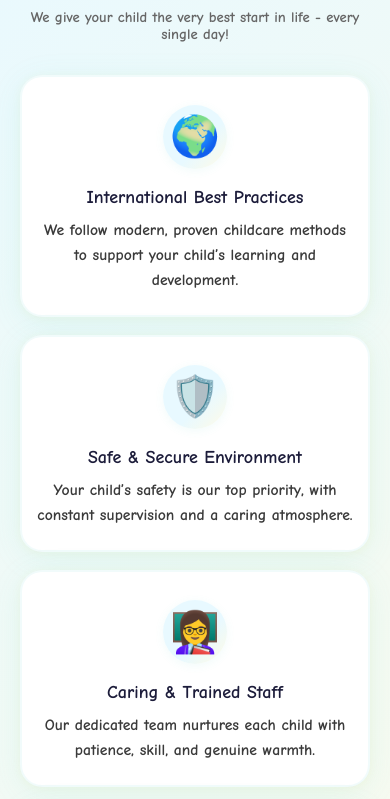
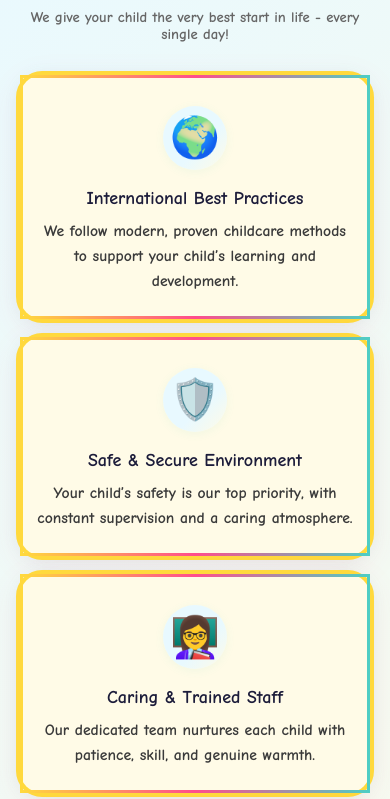
Before and after one commit to Abk47/DallasKidsZone, a plain HTML site: page index.html in a window 390 px wide. Shown: the part 1190-1989 px from the top of the page. Drawn offline with Linux system fonts and the light colour scheme.

Commit message:
Why Choose Us cards: highlight only when in view, revert to default when out of view

```diff
--- a/index.html
+++ b/index.html
@@ -225,6 +225,10 @@
   }
   .why-choose__card {
     padding: 28px 14px 22px 14px;
+    border-width: 3.5px;
+    border-style: solid;
+    border-image: linear-gradient(90deg, #FFD93D 0%, #FF4D8D 50%, #4ECDC4 100%) 1;
+    box-shadow: 0 2px 12px rgba(255,217,61,0.10), 0 1px 4px rgba(78,205,196,0.08);
   }
   .why-choose__title {
     font-size: 1.45rem;
--- a/src/css/styles.css
+++ b/src/css/styles.css
@@ -1,3 +1,10 @@
+/* Highlight effect for why-choose cards when in view */
+.why-choose__card.card-highlight {
+  box-shadow: 0 0 0 4px #FFD93D, 0 8px 32px rgba(255,77,141,0.13), 0 2px 16px rgba(78,205,196,0.13);
+  border-color: #FFD93D !important;
+  background: #fffbe7;
+  transition: box-shadow 0.4s, background 0.4s, border-color 0.4s;
+}
 * { margin: 0; padding: 0; box-sizing: border-box; }
 :root {
   --yellow: #FFD93D; --orange: #FF6B35; --pink: #FF4D8D;
--- a/src/js/main.js
+++ b/src/js/main.js
@@ -1,5 +1,16 @@
 
 document.addEventListener('DOMContentLoaded', function() {
+    // Why Choose Us cards scroll effect
+    const cardObs = new IntersectionObserver(entries => {
+      entries.forEach((entry, i) => {
+        if (entry.isIntersecting) {
+          setTimeout(() => entry.target.classList.add('card-highlight'), i * 100);
+        } else {
+          entry.target.classList.remove('card-highlight');
+        }
+      });
+    }, { threshold: 0.2 });
+    document.querySelectorAll('.why-choose__card').forEach(card => cardObs.observe(card));
   // Scroll reveal
   const obs = new IntersectionObserver(entries => {
     entries.forEach((e, i) => { if (e.isIntersecting) setTimeout(() => e.target.classList.add('vis'), i * 80); });
```
